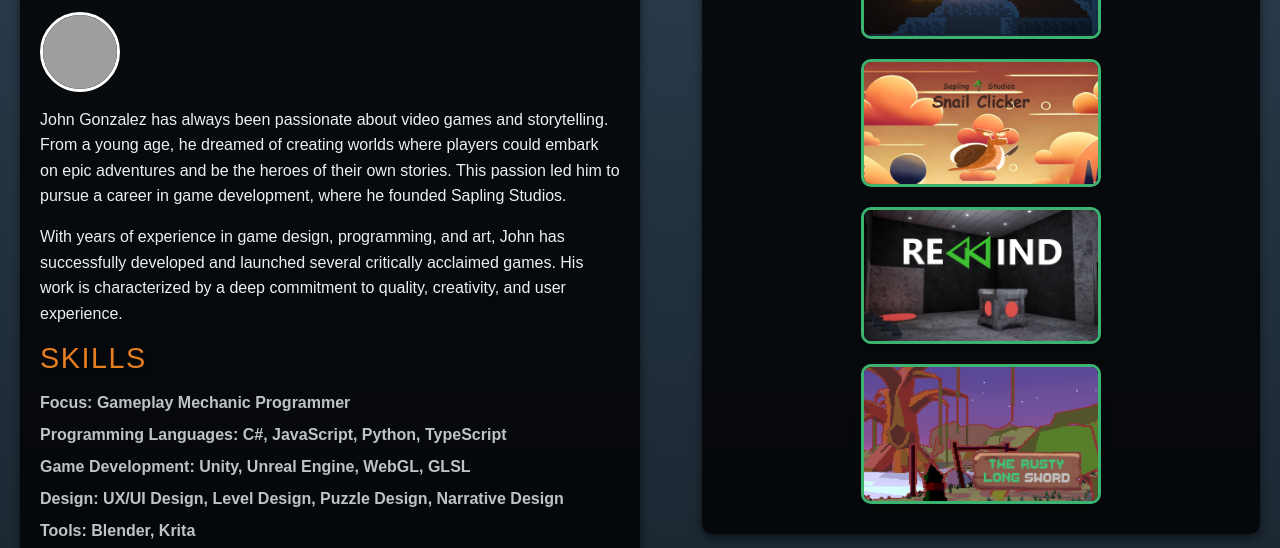
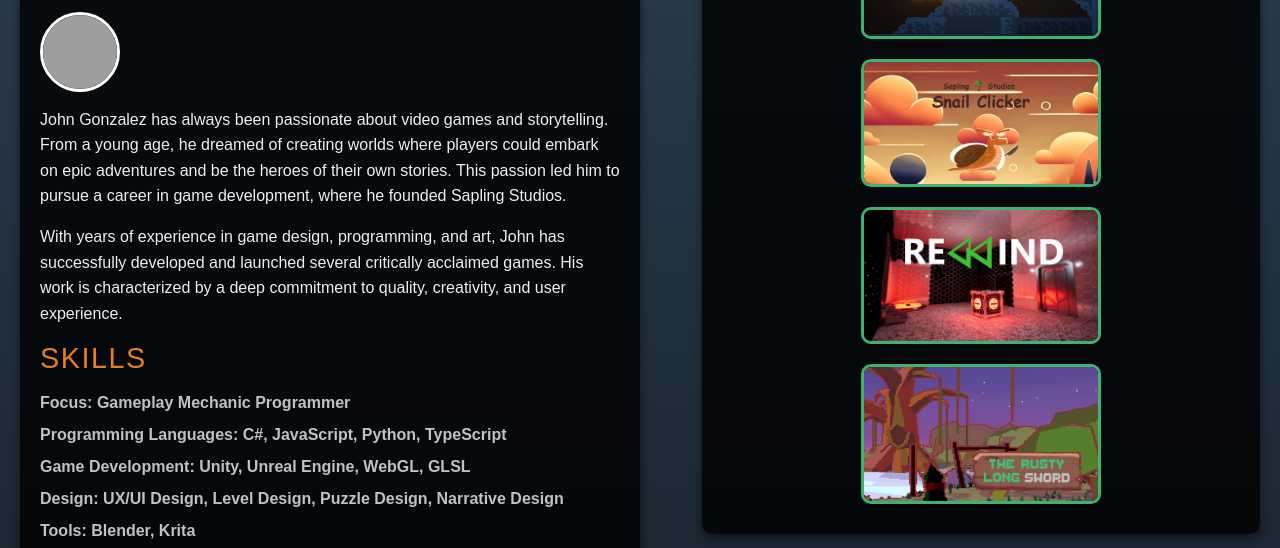
Before and after one commit to SaplingStudiosOfficial/SaplingStudiosSite, a plain HTML site: page index.html in a window 1280 px wide. Shown: the part 178-726 px from the top of the page. Drawn offline with nearby package versions, Linux system fonts and the light colour scheme; grey boxes are pictures that could not be loaded.

Commit message:
Add files via upload

```diff
--- a/index.html
+++ b/index.html
@@ -280,8 +280,8 @@
             <img src="SnailClicker.png" alt="Snail Clicker" class="game-image">
         </a>
 
-        <a href="rewind.html" class="game-link" data-image="Rewind.jpg">
-            <img src="Rewind.jpg" alt="REWIND" class="game-image">
+        <a href="rewind.html" class="game-link" data-image="rewind.jpg">
+            <img src="rewind.jpg" alt="REWIND" class="game-image">
         </a>
 
         <a href="therustylongsword.html" class="game-link" data-image="RustyLongsword.png">
```
